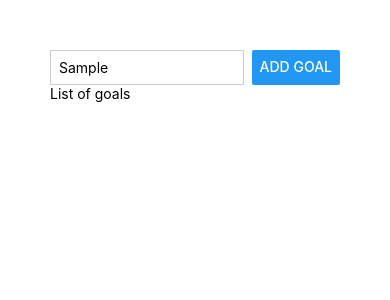
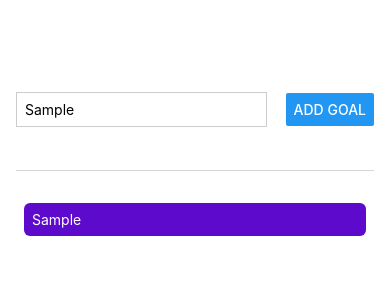
Before and after one commit to NathanMoes/RNCourse, a React Native app: screen / in a window 390 px wide. Both pictures are taken after typing "Sample" into the empty fields and a click on the button "ADD GOAL". Shown: the top 300 px of the page. Built offline with nearby package versions, Linux system fonts and the light colour scheme.

Commit message:
changes to make list of items display in scroll

```diff
--- a/App.js
+++ b/App.js
@@ -1,15 +1,53 @@
 import { StatusBar } from "expo-status-bar";
-import { Button, StyleSheet, Text, TextInput, View } from "react-native";
+import { useState } from "react";
+import {
+  Button,
+  StyleSheet,
+  Text,
+  TextInput,
+  View,
+  ScrollView,
+  FlatList,
+} from "react-native";
 
 export default function App() {
+  const [goalText, setGoalText] = useState("");
+  const [goals, setGoals] = useState([]);
+
+  const goalInputHandler = (newText) => {
+    setGoalText(newText);
+  };
+
+  const addGoalHandle = () => {
+    setGoals((prev) => {
+      return [...prev, { text: goalText, id: Math.random().toString() }];
+    });
+  };
+
   return (
     <View style={styles.appContainer}>
       <View style={styles.inputContainer}>
-        <TextInput placeholder="Your course goal!" style={styles.TextInput} />
-        <Button title="Add Goal" />
+        <TextInput
+          placeholder="Your course goal!"
+          onChangeText={goalInputHandler}
+          style={styles.TextInput}
+        />
+        <Button title="Add Goal" onPress={addGoalHandle} />
       </View>
-      <View>
-        <Text>List of goals</Text>
+      <View style={styles.goalsContainer}>
+        <FlatList
+          data={goals}
+          renderItem={(itemData) => {
+            return (
+              <View style={styles.goalItem}>
+                <Text style={styles.goalItemText}>{itemData.item.text}</Text>
+              </View>
+            );
+          }}
+          keyExtractor={(item, index) => {
+            return item.id;
+          }}
+        />
       </View>
     </View>
   );
@@ -17,17 +55,36 @@ export default function App() {
 
 const styles = StyleSheet.create({
   appContainer: {
+    flex: 1,
     padding: 50,
+    paddingHorizontal: 16,
   },
   inputContainer: {
+    flex: 1,
     flexDirection: "row",
     justifyContent: "space-between",
+    alignItems: "center",
+    marginBottom: 24,
+    borderBottomWidth: 1,
+    borderBottomColor: "#cccccccc",
   },
   TextInput: {
     borderWidth: 1,
     borderColor: "#ccc",
-    width: "80%",
+    width: "70%",
     marginRight: 8,
     padding: 8,
   },
+  goalsContainer: {
+    flex: 5,
+  },
+  goalItem: {
+    margin: 8,
+    padding: 8,
+    borderRadius: 6,
+    backgroundColor: "#5e0acc",
+  },
+  goalItemText: {
+    color: "white",
+  },
 });
```
